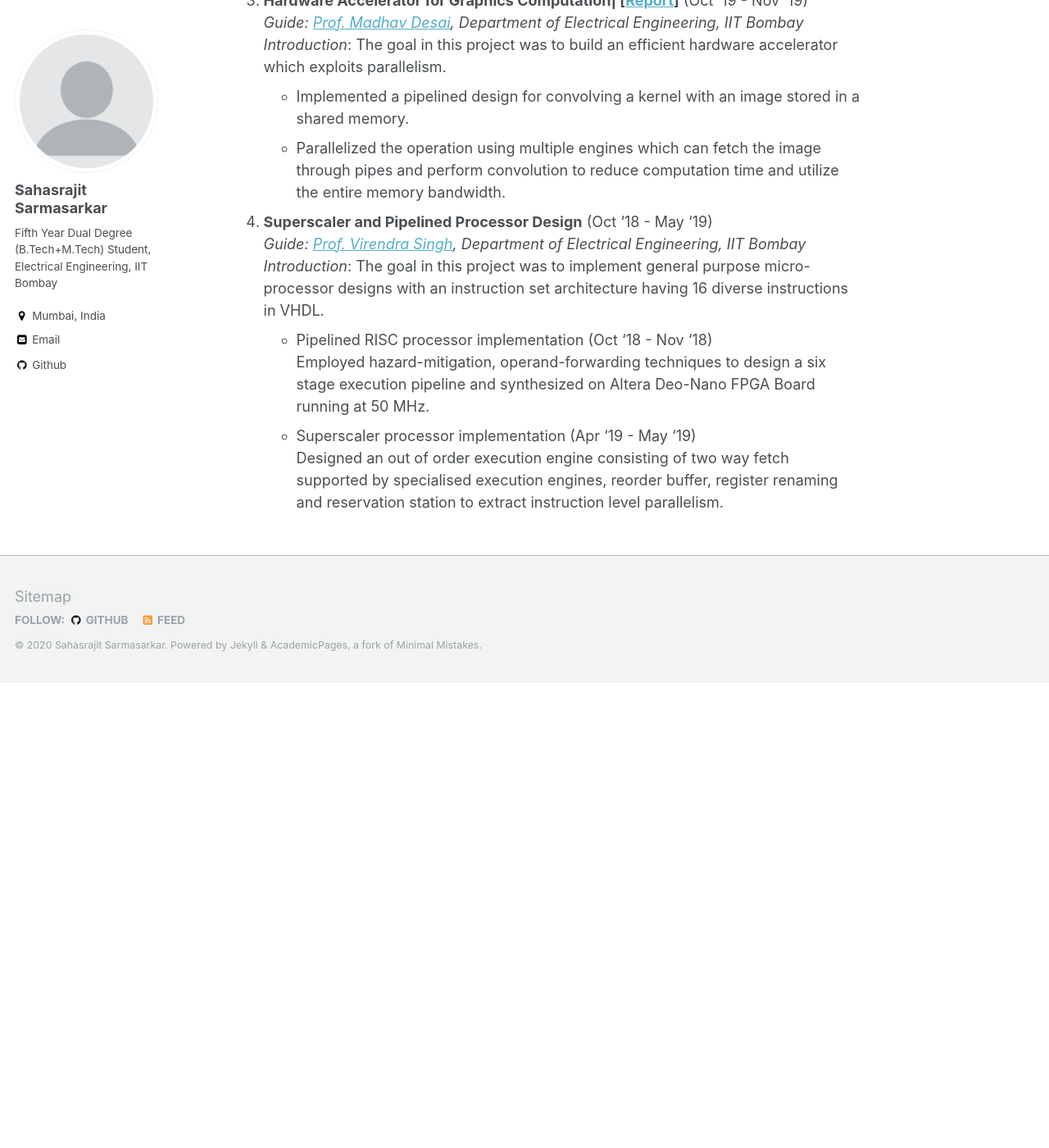
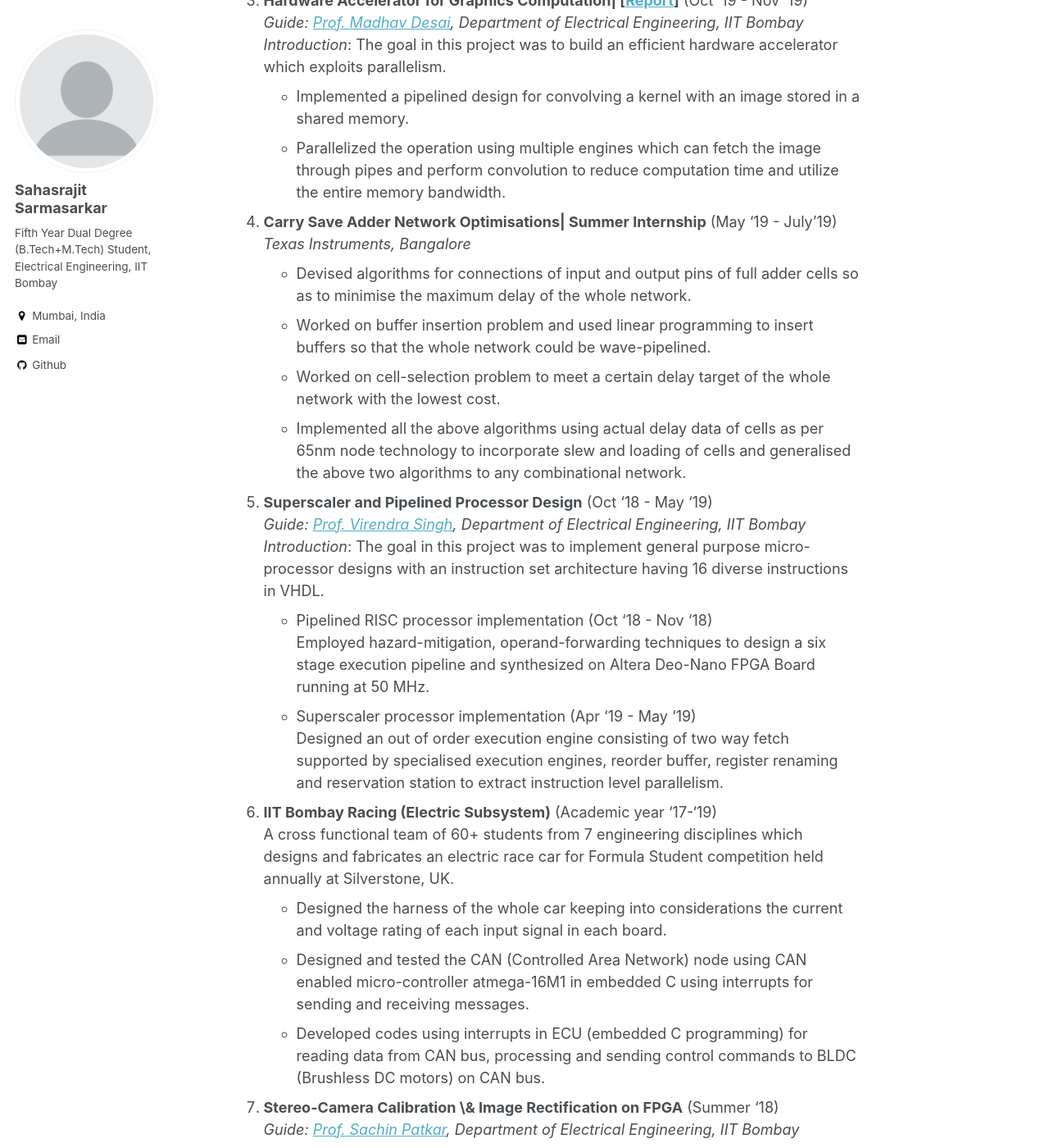
Before and after one commit to Sahasrajit123/Sahasrajit123.github.io, a Jekyll site: the page built from _pages/projects.md, in a window 1280 px wide and 1400 px high, scrolled down 935 px. Shown: the whole window at 82% size. Built offline with Jekyll 4.4.1, drawn with Linux system fonts in a browser that asks for light colours; before the commit the page ends 1768 px from its top, so only the background shows below that; some of the changed text lies outside the part shown.

Commit message:
research_proj_updated

```diff
--- a/_pages/projects.md
+++ b/_pages/projects.md
@@ -9,7 +9,7 @@ excerpt: "Projects"
 
 Technical Projects:
 1. **Iterative decoding algorithms on modern codes** (Jan '20- May '20)<br/>
-   *Guide: [Prof. Manoj Gopalkrishnan](https://www.ee.iitb.ac.in/~manojg), [Prof. Nikhil Karamchandani](http://www.ee.iitb.ac.in/~nikhilk/) Department of Electrical Engineering, IIT Bombay*
+   *Guide: [Prof. Manoj Gopalkrishnan](https://www.ee.iitb.ac.in/~manojg), [Prof. Nikhil Karamchandani](http://www.ee.iitb.ac.in/~nikhilk/) Department of Electrical Engineering, IIT Bombay*<br/>
    *Introduction*: The goal in this project was to do an existing literature survey on modern codes specifically to do with LPDC (Low Density Parity Check) codes and turbo codes.
    * Studied the classical message passing algorithm on non-cyclic codes and the convergence in error probability of belief propagation algorithm on certain ensembles of LDPC codes under certain symmetric channels.<br/>
    * Read up on EXIT charts to get an information theoretic viewpoint of the decoding process and went through the convergence of the peeling decoder of LDPC codes under Binary erasure channel.<br/>
@@ -21,7 +21,7 @@ Technical Projects:
   *Introduction*: We attempted to model the early spreading of CoVID-19  in India and other countries using subtle variations of graphical SIR( Susceptible Infected Recovered) models.
   * Studied various SIR models to approximately model the spread rate of CoVID-19 in India.<br/>
   * Three different models were simulated for four different countries to estimate the contact rates using the data available on the number of cases.<br/>
-   <!-\[[Report](https://www.researchgate.net/publication/340898213_On_the_early_spreading_rate_of_COVID-19_in_India)\]>
+
 
 3. **Hardware Accelerator for Graphics Computation| \[[Report](https://Sahasrajit123.github.io/files/Report_accelerator.pdf)\]** (Oct '19 - Nov '19) <br/>
    *Guide: [Prof. Madhav Desai](https://www.ee.iitb.ac.in/web/people/faculty/home/madhav), Department of Electrical Engineering, IIT Bombay* <br/>
@@ -29,13 +29,36 @@ Technical Projects:
   * Implemented a pipelined design for convolving a kernel with an image stored in a shared memory.<br/>
   * Parallelized the operation using multiple engines which can fetch the image through pipes and perform convolution to reduce computation time and utilize the entire memory bandwidth.<br/>
 
-4. **Superscaler and Pipelined Processor Design** (Oct '18 - May '19) <br/>
+4.  **Carry Save Adder Network Optimisations| Summer Internship** (May '19 - July'19) <br/>
+   *Texas Instruments, Bangalore* <br/>
+   * Devised algorithms for connections of input and output pins of full adder cells so as to minimise the maximum delay of the whole network.<br/>
+   * Worked on buffer insertion problem and used linear programming to insert buffers so that the whole network could be wave-pipelined.<br/>
+   * Worked on cell-selection problem to meet a certain delay target of the whole network with the lowest cost.<br/>
+   * Implemented all the above algorithms using actual delay data of cells as per 65nm node technology to incorporate slew and loading of cells and generalised the above two algorithms to any combinational network.<br/>
+
+
+5. **Superscaler and Pipelined Processor Design** (Oct '18 - May '19) <br/>
    *Guide: [Prof. Virendra Singh](https://www.ee.iitb.ac.in/~viren/), Department of Electrical Engineering, IIT Bombay* <br/>
    *Introduction*: The goal in this project was to implement general purpose micro-processor designs with an instruction set architecture having 16 diverse instructions in VHDL.
   * Pipelined RISC processor implementation (Oct '18 - Nov '18)<br/>
   Employed hazard-mitigation, operand-forwarding techniques to design a six stage execution pipeline and synthesized on Altera Deo-Nano FPGA Board running at 50 MHz.<br/>
   * Superscaler processor implementation (Apr '19 - May '19)<br/>
   Designed an out of order execution engine consisting of two way fetch supported by specialised execution engines, reorder buffer, register renaming and reservation station to extract instruction level parallelism.<br/>
+
+
+6. **IIT Bombay Racing (Electric Subsystem)** (Academic year '17-'19) <br/>
+   A cross functional team of 60+ students from 7 engineering disciplines which designs and fabricates an electric race car for Formula Student competition held annually at Silverstone, UK.<br/>
+  * Designed the harness of the whole car keeping into considerations the current and voltage rating of each input signal in each board.<br/>
+  * Designed and tested the CAN (Controlled Area Network) node using CAN enabled micro-controller atmega-16M1 in embedded C using interrupts for sending and receiving messages.<br/>
+  * Developed codes using interrupts in ECU (embedded C programming) for reading data from CAN bus, processing and sending control commands to BLDC (Brushless DC motors) on CAN bus.<br/>
+
+
+7. **Stereo-Camera Calibration \& Image Rectification on FPGA** (Summer '18) <br/>
+   *Guide: [Prof. Sachin Patkar](https://www.ee.iitb.ac.in/web/people/faculty/home/patkar), Department of Electrical Engineering, IIT Bombay* <br/>
+   * Developed a dual \textbf {OV7670 camera} setup compatible with De0-Nano Board (Cyclone IV-E FPGA).<br/>
+   * Used FTDI chip FT245RL for sending bytes captured by camera in default YUV format through serial port communication with PC by writing VHDL and Verilog codes.<br/>
+   * Used OpenCV library on C++ for image construction from the received bytes on the serial port of PC.<br/>
+
 
 
 
```
